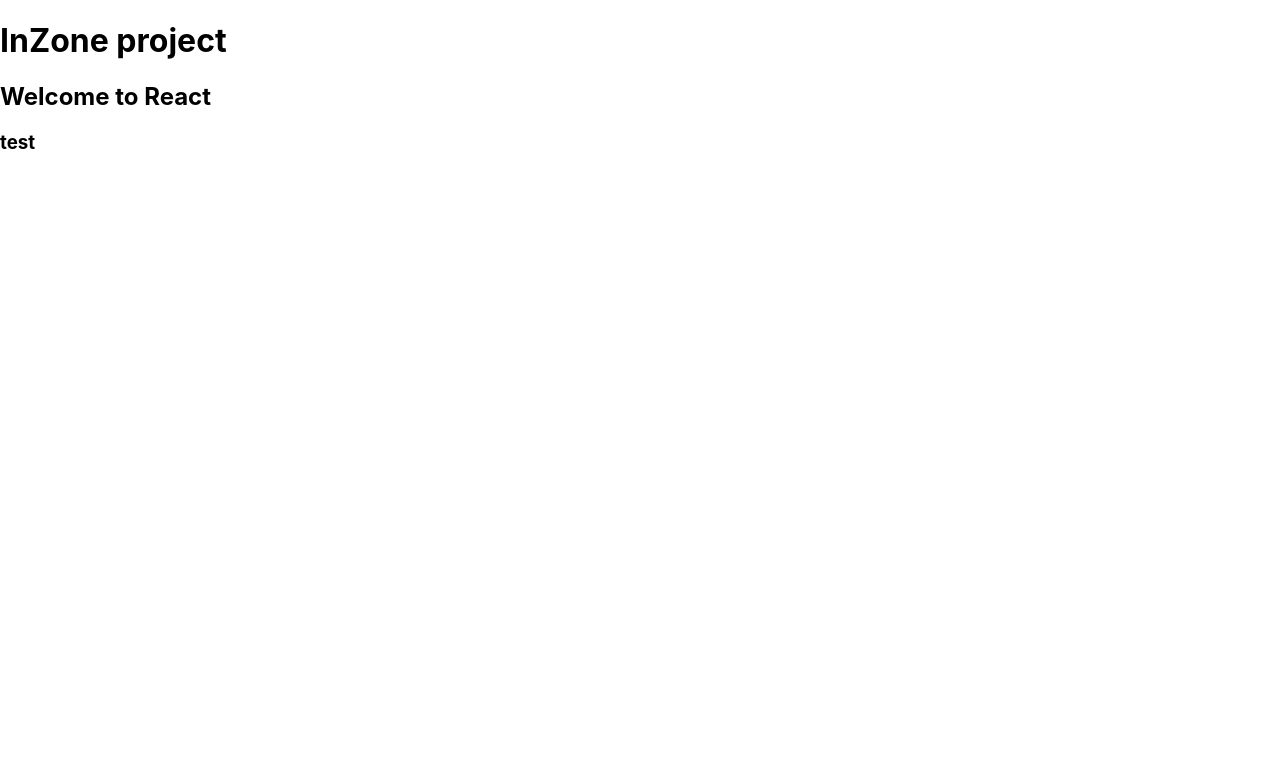
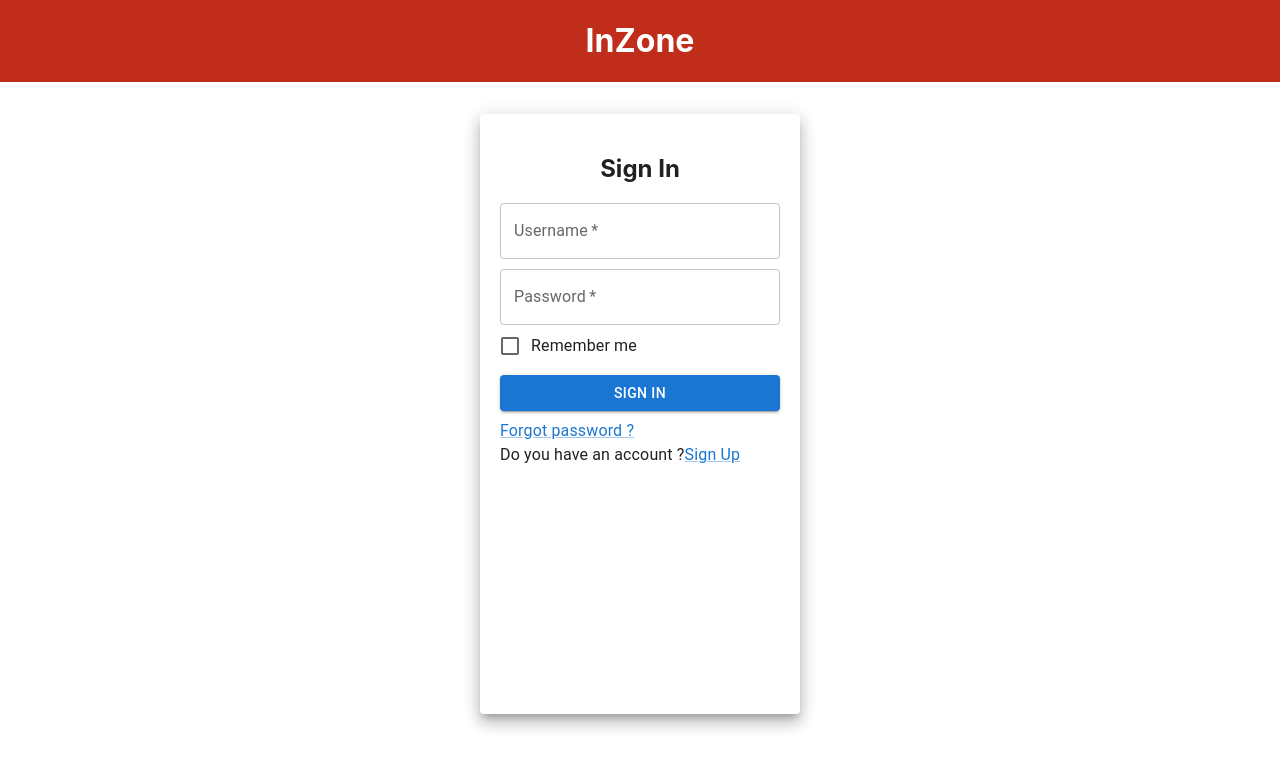
Before and after one commit to WomenPlusPlus/deploy-impact-21-inzone-c, a React (Create React App) app in the folder client-inzone/: page / in a window 1280 px wide. Shown: the top 768 px of the page. Built offline with nearby package versions, Linux system fonts and the light colour scheme.

Commit message:
added ui login page + i18n working

```diff
--- a/client-inzone/package.json
+++ b/client-inzone/package.json
@@ -3,9 +3,13 @@
   "version": "0.1.0",
   "private": true,
   "dependencies": {
+    "@emotion/react": "^11.5.0",
+    "@emotion/styled": "^11.3.0",
+    "@mui/material": "^5.0.4",
     "@testing-library/jest-dom": "^5.11.4",
     "@testing-library/react": "^11.1.0",
     "@testing-library/user-event": "^12.1.10",
+    "colors": "^1.4.0",
     "i18next": "^21.3.2",
     "react": "^17.0.2",
     "react-dom": "^17.0.2",
--- a/client-inzone/src/App.js
+++ b/client-inzone/src/App.js
@@ -1,11 +1,14 @@
-import { useTranslation } from 'react-i18next';
+//import { useTranslation } from 'react-i18next';
+import Login from "./components/login";
+
 function App() {
-    const { t, i18n } = useTranslation();
+    //const { t} = useTranslation();
   return (
     <div className="App">
-      <h1>InZone project</h1>
-        <h2>{t('Welcome to React')}</h2>
-        <h3>{t('test')}</h3>
+        <div className="Title">
+            <h1>InZone</h1>
+        </div>
+        <Login/>
     </div>
   );
 }
--- /dev/null
+++ b/client-inzone/src/components/login.js
@@ -0,0 +1,42 @@
+import React from 'react'
+import { Grid,Paper, TextField, Button, Typography,Link } from '@mui/material';
+import { FormControlLabel } from '@mui/material';
+import { Checkbox} from '@mui/material';
+const Login=()=>{
+
+    const paperStyle={padding :20,height:'70vh',width:280, margin:"20px auto"}
+    const btnstyle={margin:'8px 0'}
+    return(
+        <Grid>
+            <Paper elevation={10} style={paperStyle}>
+                <Grid align='center'>
+                    <h2>Sign In</h2>
+                </Grid>
+                <TextField style={{marginBottom: '10px'}} label='Username' placeholder='Enter username' fullWidth required/>
+                <TextField label='Password' placeholder='Enter password' type='password' fullWidth required/>
+                <FormControlLabel
+                    control={
+                        <Checkbox
+                            name="checkedB"
+                            color="primary"
+                        />
+                    }
+                    label="Remember me"
+                />
+                <Button type='submit' color='primary' variant="contained" style={btnstyle} fullWidth>Sign in</Button>
+                <Typography >
+                    <Link href="#" >
+                        Forgot password ?
+                    </Link>
+                </Typography>
+                <Typography > Do you have an account ?
+                    <Link href="#" >
+                        Sign Up
+                    </Link>
+                </Typography>
+            </Paper>
+        </Grid>
+    )
+}
+
+export default Login
--- a/client-inzone/src/i18n.js
+++ b/client-inzone/src/i18n.js
@@ -1,24 +1,21 @@
 import i18n from 'i18next';
 import { initReactI18next } from 'react-i18next';
-import translationEN from 'i18n/en.json';
 
 
 i18n
-    .use(initReactI18next)
-    .init({    // the translations , manage them via a UI: https://react.i18next.com/guides/multiple-translation-files#manage-your-translations-with-a-management-gui)
+    .use(initReactI18next) // passes i18n down to react-i18next
+    .init({
         resources: {
             en: {
                 translation: {
-                    translationEN
+                    "test": "Welcome to React and react-i18next"
                 }
             }
         },
-        lng: "en", // if you're using a language detector, do not define the lng option
-        fallbackLng: "en",
-        keySeparator: false,
+        lng: "en",
+        keySeparator: false, // we do not use keys in form messages.welcome
         interpolation: {
-            escapeValue: false
-        } // react already safes from xss => https://www.i18next.com/translation-function/interpolation#unescape
+            escapeValue: false // react already safes from xss
+        }
     });
-
 export default i18n;
--- a/client-inzone/src/i18n/en.json
+++ /dev/null
@@ -1,4 +0,0 @@
-{
-  "Welcome to React": "Well tranaslated",
-  "test": "test1"
-}
--- a/client-inzone/src/index.css
+++ b/client-inzone/src/index.css
@@ -11,3 +11,13 @@
   font-family: source-code-pro, Menlo, Monaco, Consolas, 'Courier New',
     monospace;
 }
+.Title {
+  box-sizing: border-box;
+  width: 100%;
+  display: flex;
+  justify-content: center;
+  align-items: baseline;
+  margin-bottom: 2em;
+  background-color: rgb(192, 45, 26);
+  color: #fff;
+}
--- a/client-inzone/src/index.js
+++ b/client-inzone/src/index.js
@@ -2,8 +2,7 @@
 import ReactDOM from 'react-dom';
 import './index.css';
 import App from './App';
-import i18n from './i18n'
-
+import './i18n';
 ReactDOM.render(
     <App />,
   document.getElementById('root')
```
Also changed, not shown: client-inzone/src/components/Header.js (deleted), 2 other files (tests, documents, lock files or other folders).
